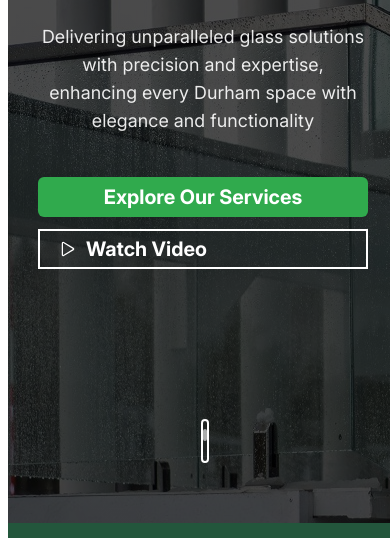
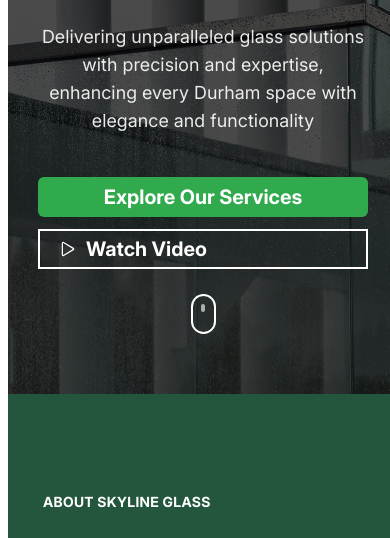
Before and after one commit to seriin05/skyline, a plain HTML site: page index.html in a window 390 px wide. Shown: the part 286-824 px from the top of the page. Drawn offline with nearby package versions, Linux system fonts and the light colour scheme; files whose address does not match are found by name.

Commit message:
Add files via upload

```diff
--- a/assets/css.css
+++ b/assets/css.css
@@ -995,9 +995,30 @@
 
 @media (max-width: 768px) {
 
+.scroll-down{
+  display: flex !important;
+  justify-content: center !important;
+  align-items: center !important;
+  margin-top: 25px !important;
 
-
-
+}
+.scroll-down .mouse{
+  display: flex;
+  justify-content: center;
+  border-radius: 20px !important;
+border: 2px solid #ffffff !important;
+  width:25px !important;
+  height:40px !important;
+  box-sizing: border-box !important;
+  padding-top: 6px !important;
+  padding-left: 8px;
+}
+.scroll-down .wheel{
+  width:4px !important;
+  height:8px !important;
+  border-radius: 2px !important;
+  border-color: #ffffff !important;
+margin:  0 auto !important;}
 
 
   html, body {
```
